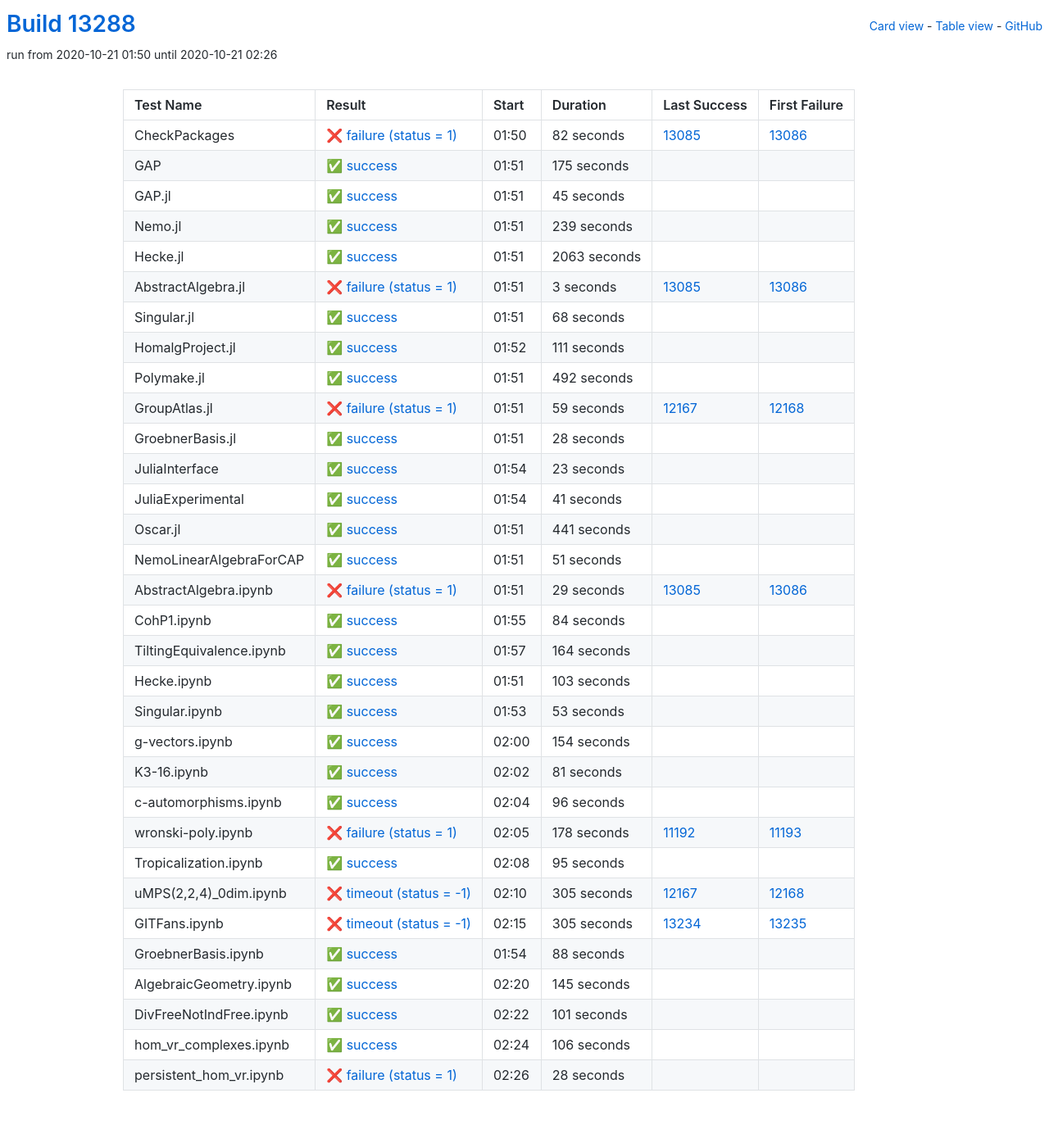
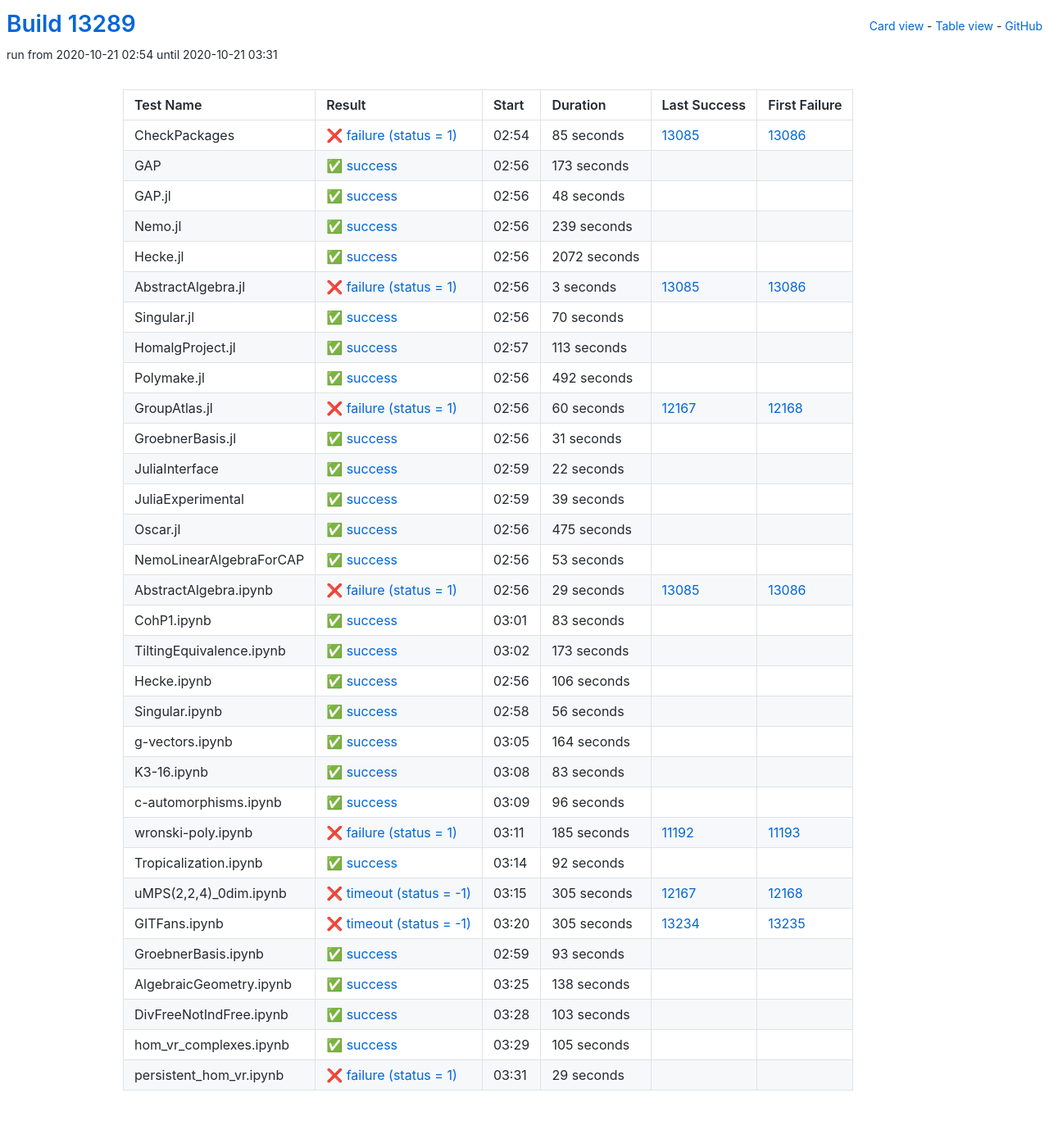
Before and after one commit to oscar-system/oscar-ci-status, a Jekyll site: the page built from table.html, in a window 1280 px wide. Shown: the whole page at 82% size. Built offline with Jekyll 4.4.1, drawn with Linux system fonts in a browser that asks for light colours.

Commit message:
Build #13289

```diff
--- a/_data/ci.yml
+++ b/_data/ci.yml
@@ -1,6 +1,6 @@
 ---
-build: 13288
-build_url: https://oscarci.mathematik.uni-kl.de/job/oscar/13288/
+build: 13289
+build_url: https://oscarci.mathematik.uni-kl.de/job/oscar/13289/
 job: oscar
 organization: oscar-system
 repo: oscar-ci-status
@@ -8,44 +8,44 @@
 tests:
 - name: CheckPackages
   id: checkpackages
-  log: https://oscarci.mathematik.uni-kl.de/job/oscar/13288/artifact/logs/build-13288/CheckPackages.log
-  start: 2020-10-21 01:50
+  log: https://oscarci.mathematik.uni-kl.de/job/oscar/13289/artifact/logs/build-13289/CheckPackages.log
+  start: 2020-10-21 02:54
   success: false
   exitcode: 1
   status: failure
-  duration: 82
+  duration: 85
   last_success: 13085
   last_success_url: https://oscarci.mathematik.uni-kl.de/job/oscar/13085/
   first_failure: 13086
   first_failure_url: https://oscarci.mathematik.uni-kl.de/job/oscar/13086/
 - name: GAP
   id: gap
-  log: https://oscarci.mathematik.uni-kl.de/job/oscar/13288/artifact/logs/build-13288/GAP.log
-  start: 2020-10-21 01:51
+  log: https://oscarci.mathematik.uni-kl.de/job/oscar/13289/artifact/logs/build-13289/GAP.log
+  start: 2020-10-21 02:56
   success: true
   exitcode: 0
   status: success
-  duration: 175
+  duration: 173
   last_success: false
   last_success_url:
   first_failure: false
   first_failure_url:
 - name: GAP.jl
   id: gap-jl
-  log: https://oscarci.mathematik.uni-kl.de/job/oscar/13288/artifact/logs/build-13288/GAP.jl.log
-  start: 2020-10-21 01:51
+  log: https://oscarci.mathematik.uni-kl.de/job/oscar/13289/artifact/logs/build-13289/GAP.jl.log
+  start: 2020-10-21 02:56
   success: true
   exitcode: 0
   status: success
-  duration: 45
+  duration: 48
   last_success: false
   last_success_url:
   first_failure: false
   first_failure_url:
 - name: Nemo.jl
   id: nemo-jl
-  log: https://oscarci.mathematik.uni-kl.de/job/oscar/13288/artifact/logs/build-13288/Nemo.jl.log
-  start: 2020-10-21 01:51
+  log: https://oscarci.mathematik.uni-kl.de/job/oscar/13289/artifact/logs/build-13289/Nemo.jl.log
+  start: 2020-10-21 02:56
   success: true
   exitcode: 0
   status: success
@@ -56,20 +56,20 @@
   first_failure_url:
 - name: Hecke.jl
   id: hecke-jl
-  log: https://oscarci.mathematik.uni-kl.de/job/oscar/13288/artifact/logs/build-13288/Hecke.jl.log
-  start: 2020-10-21 01:51
+  log: https://oscarci.mathematik.uni-kl.de/job/oscar/13289/artifact/logs/build-13289/Hecke.jl.log
+  start: 2020-10-21 02:56
   success: true
   exitcode: 0
   status: success
-  duration: 2063
+  duration: 2072
   last_success: false
   last_success_url:
   first_failure: false
   first_failure_url:
 - name: AbstractAlgebra.jl
   id: abstractalgebra-jl
-  log: https://oscarci.mathematik.uni-kl.de/job/oscar/13288/artifact/logs/build-13288/AbstractAlgebra.jl.log
-  start: 2020-10-21 01:51
+  log: https://oscarci.mathematik.uni-kl.de/job/oscar/13289/artifact/logs/build-13289/AbstractAlgebra.jl.log
+  start: 2020-10-21 02:56
   success: false
   exitcode: 1
   status: failure
@@ -80,32 +80,32 @@
   first_failure_url: https://oscarci.mathematik.uni-kl.de/job/oscar/13086/
 - name: Singular.jl
   id: singular-jl
-  log: https://oscarci.mathematik.uni-kl.de/job/oscar/13288/artifact/logs/build-13288/Singular.jl.log
-  start: 2020-10-21 01:51
+  log: https://oscarci.mathematik.uni-kl.de/job/oscar/13289/artifact/logs/build-13289/Singular.jl.log
+  start: 2020-10-21 02:56
   success: true
   exitcode: 0
   status: success
-  duration: 68
+  duration: 70
   last_success: false
   last_success_url:
   first_failure: false
   first_failure_url:
 - name: HomalgProject.jl
   id: homalgproject-jl
-  log: https://oscarci.mathematik.uni-kl.de/job/oscar/13288/artifact/logs/build-13288/HomalgProject.jl.log
-  start: 2020-10-21 01:52
+  log: https://oscarci.mathematik.uni-kl.de/job/oscar/13289/artifact/logs/build-13289/HomalgProject.jl.log
+  start: 2020-10-21 02:57
   success: true
   exitcode: 0
   status: success
-  duration: 111
+  duration: 113
   last_success: false
   last_success_url:
   first_failure: false
   first_failure_url:
 - name: Polymake.jl
   id: polymake-jl
-  log: https://oscarci.mathematik.uni-kl.de/job/oscar/13288/artifact/logs/build-13288/Polymake.jl.log
-  start: 2020-10-21 01:51
+  log: https://oscarci.mathematik.uni-kl.de/job/oscar/13289/artifact/logs/build-13289/Polymake.jl.log
+  start: 2020-10-21 02:56
   success: true
   exitcode: 0
   status: success
@@ -116,80 +116,80 @@
   first_failure_url:
 - name: GroupAtlas.jl
   id: groupatlas-jl
-  log: https://oscarci.mathematik.uni-kl.de/job/oscar/13288/artifact/logs/build-13288/GroupAtlas.jl.log
-  start: 2020-10-21 01:51
+  log: https://oscarci.mathematik.uni-kl.de/job/oscar/13289/artifact/logs/build-13289/GroupAtlas.jl.log
+  start: 2020-10-21 02:56
   success: false
   exitcode: 1
   status: failure
-  duration: 59
+  duration: 60
   last_success: 12167
   last_success_url: https://oscarci.mathematik.uni-kl.de/job/oscar/12167/
   first_failure: 12168
   first_failure_url: https://oscarci.mathematik.uni-kl.de/job/oscar/12168/
 - name: GroebnerBasis.jl
   id: groebnerbasis-jl
-  log: https://oscarci.mathematik.uni-kl.de/job/oscar/13288/artifact/logs/build-13288/GroebnerBasis.jl.log
-  start: 2020-10-21 01:51
+  log: https://oscarci.mathematik.uni-kl.de/job/oscar/13289/artifact/logs/build-13289/GroebnerBasis.jl.log
+  start: 2020-10-21 02:56
   success: true
   exitcode: 0
   status: success
-  duration: 28
+  duration: 31
   last_success: false
   last_success_url:
   first_failure: false
   first_failure_url:
 - name: JuliaInterface
   id: juliainterface
-  log: https://oscarci.mathematik.uni-kl.de/job/oscar/13288/artifact/logs/build-13288/JuliaInterface.log
-  start: 2020-10-21 01:54
+  log: https://oscarci.mathematik.uni-kl.de/job/oscar/13289/artifact/logs/build-13289/JuliaInterface.log
+  start: 2020-10-21 02:59
   success: true
   exitcode: 0
   status: success
-  duration: 23
+  duration: 22
   last_success: false
   last_success_url:
   first_failure: false
   first_failure_url:
 - name: JuliaExperimental
   id: juliaexperimental
-  log: https://oscarci.mathematik.uni-kl.de/job/oscar/13288/artifact/logs/build-13288/JuliaExperimental.log
-  start: 2020-10-21 01:54
+  log: https://oscarci.mathematik.uni-kl.de/job/oscar/13289/artifact/logs/build-13289/JuliaExperimental.log
+  start: 2020-10-21 02:59
   success: true
   exitcode: 0
   status: success
-  duration: 41
+  duration: 39
   last_success: false
   last_success_url:
   first_failure: false
   first_failure_url:
 - name: Oscar.jl
   id: oscar-jl
-  log: https://oscarci.mathematik.uni-kl.de/job/oscar/13288/artifact/logs/build-13288/Oscar.jl.log
-  start: 2020-10-21 01:51
+  log: https://oscarci.mathematik.uni-kl.de/job/oscar/13289/artifact/logs/build-13289/Oscar.jl.log
+  start: 2020-10-21 02:56
   success: true
   exitcode: 0
   status: success
-  duration: 441
+  duration: 475
   last_success: false
   last_success_url:
   first_failure: false
   first_failure_url:
 - name: NemoLinearAlgebraForCAP
   id: nemolinearalgebraforcap
-  log: https://oscarci.mathematik.uni-kl.de/job/oscar/13288/artifact/logs/build-13288/NemoLinearAlgebraForCAP.log
-  start: 2020-10-21 01:51
+  log: https://oscarci.mathematik.uni-kl.de/job/oscar/13289/artifact/logs/build-13289/NemoLinearAlgebraForCAP.log
+  start: 2020-10-21 02:56
   success: true
   exitcode: 0
   status: success
-  duration: 51
+  duration: 53
   last_success: false
   last_success_url:
   first_failure: false
   first_failure_url:
 - name: AbstractAlgebra.ipynb
   id: abstractalgebra-ipynb
-  log: https://oscarci.mathematik.uni-kl.de/job/oscar/13288/artifact/logs/build-13288/AbstractAlgebra.ipynb.log
-  start: 2020-10-21 01:51
+  log: https://oscarci.mathematik.uni-kl.de/job/oscar/13289/artifact/logs/build-13289/AbstractAlgebra.ipynb.log
+  start: 2020-10-21 02:56
   success: false
   exitcode: 1
   status: failure
@@ -200,20 +200,56 @@
   first_failure_url: https://oscarci.mathematik.uni-kl.de/job/oscar/13086/
 - name: CohP1.ipynb
   id: cohp1-ipynb
-  log: https://oscarci.mathematik.uni-kl.de/job/oscar/13288/artifact/logs/build-13288/CohP1.ipynb.log
-  start: 2020-10-21 01:55
+  log: https://oscarci.mathematik.uni-kl.de/job/oscar/13289/artifact/logs/build-13289/CohP1.ipynb.log
+  start: 2020-10-21 03:01
   success: true
   exitcode: 0
   status: success
-  duration: 84
+  duration: 83
   last_success: false
   last_success_url:
   first_failure: false
   first_failure_url:
 - name: TiltingEquivalence.ipynb
   id: tiltingequivalence-ipynb
-  log: https://oscarci.mathematik.uni-kl.de/job/oscar/13288/artifact/logs/build-13288/TiltingEquivalence.ipynb.log
-  start: 2020-10-21 01:57
+  log: https://oscarci.mathematik.uni-kl.de/job/oscar/13289/artifact/logs/build-13289/TiltingEquivalence.ipynb.log
+  start: 2020-10-21 03:02
+  success: true
+  exitcode: 0
+  status: success
+  duration: 173
+  last_success: false
+  last_success_url:
+  first_failure: false
+  first_failure_url:
+- name: Hecke.ipynb
+  id: hecke-ipynb
+  log: https://oscarci.mathematik.uni-kl.de/job/oscar/13289/artifact/logs/build-13289/Hecke.ipynb.log
+  start: 2020-10-21 02:56
+  success: true
+  exitcode: 0
+  status: success
+  duration: 106
+  last_success: false
+  last_success_url:
+  first_failure: false
+  first_failure_url:
+- name: Singular.ipynb
+  id: singular-ipynb
+  log: https://oscarci.mathematik.uni-kl.de/job/oscar/13289/artifact/logs/build-13289/Singular.ipynb.log
+  start: 2020-10-21 02:58
+  success: true
+  exitcode: 0
+  status: success
+  duration: 56
+  last_success: false
+  last_success_url:
+  first_failure: false
+  first_failure_url:
+- name: g-vectors.ipynb
+  id: g-vectors-ipynb
+  log: https://oscarci.mathematik.uni-kl.de/job/oscar/13289/artifact/logs/build-13289/g-vectors.ipynb.log
+  start: 2020-10-21 03:05
   success: true
   exitcode: 0
   status: success
@@ -222,58 +258,22 @@
   last_success_url:
   first_failure: false
   first_failure_url:
-- name: Hecke.ipynb
-  id: hecke-ipynb
-  log: https://oscarci.mathematik.uni-kl.de/job/oscar/13288/artifact/logs/build-13288/Hecke.ipynb.log
-  start: 2020-10-21 01:51
+- name: K3-16.ipynb
+  id: k3-16-ipynb
+  log: https://oscarci.mathematik.uni-kl.de/job/oscar/13289/artifact/logs/build-13289/K3-16.ipynb.log
+  start: 2020-10-21 03:08
   success: true
   exitcode: 0
   status: success
-  duration: 103
-  last_success: false
-  last_success_url:
-  first_failure: false
-  first_failure_url:
-- name: Singular.ipynb
-  id: singular-ipynb
-  log: https://oscarci.mathematik.uni-kl.de/job/oscar/13288/artifact/logs/build-13288/Singular.ipynb.log
-  start: 2020-10-21 01:53
-  success: true
-  exitcode: 0
-  status: success
-  duration: 53
-  last_success: false
-  last_success_url:
-  first_failure: false
-  first_failure_url:
-- name: g-vectors.ipynb
-  id: g-vectors-ipynb
-  log: https://oscarci.mathematik.uni-kl.de/job/oscar/13288/artifact/logs/build-13288/g-vectors.ipynb.log
-  start: 2020-10-21 02:00
-  success: true
-  exitcode: 0
-  status: success
-  duration: 154
-  last_success: false
-  last_success_url:
-  first_failure: false
-  first_failure_url:
-- name: K3-16.ipynb
-  id: k3-16-ipynb
-  log: https://oscarci.mathematik.uni-kl.de/job/oscar/13288/artifact/logs/build-13288/K3-16.ipynb.log
-  start: 2020-10-21 02:02
-  success: true
-  exitcode: 0
-  status: success
-  duration: 81
+  duration: 83
   last_success: false
   last_success_url:
   first_failure: false
   first_failure_url:
 - name: c-automorphisms.ipynb
   id: c-automorphisms-ipynb
-  log: https://oscarci.mathematik.uni-kl.de/job/oscar/13288/artifact/logs/build-13288/c-automorphisms.ipynb.log
-  start: 2020-10-21 02:04
+  log: https://oscarci.mathematik.uni-kl.de/job/oscar/13289/artifact/logs/build-13289/c-automorphisms.ipynb.log
+  start: 2020-10-21 03:09
   success: true
   exitcode: 0
   status: success
@@ -284,32 +284,32 @@
   first_failure_url:
 - name: wronski-poly.ipynb
   id: wronski-poly-ipynb
-  log: https://oscarci.mathematik.uni-kl.de/job/oscar/13288/artifact/logs/build-13288/wronski-poly.ipynb.log
-  start: 2020-10-21 02:05
+  log: https://oscarci.mathematik.uni-kl.de/job/oscar/13289/artifact/logs/build-13289/wronski-poly.ipynb.log
+  start: 2020-10-21 03:11
   success: false
   exitcode: 1
   status: failure
-  duration: 178
+  duration: 185
   last_success: 11192
   last_success_url: https://oscarci.mathematik.uni-kl.de/job/oscar/11192/
   first_failure: 11193
   first_failure_url: https://oscarci.mathematik.uni-kl.de/job/oscar/11193/
 - name: Tropicalization.ipynb
   id: tropicalization-ipynb
-  log: https://oscarci.mathematik.uni-kl.de/job/oscar/13288/artifact/logs/build-13288/Tropicalization.ipynb.log
-  start: 2020-10-21 02:08
+  log: https://oscarci.mathematik.uni-kl.de/job/oscar/13289/artifact/logs/build-13289/Tropicalization.ipynb.log
+  start: 2020-10-21 03:14
   success: true
   exitcode: 0
   status: success
-  duration: 95
+  duration: 92
   last_success: false
   last_success_url:
   first_failure: false
   first_failure_url:
 - name: uMPS(2,2,4)_0dim.ipynb
   id: umps-2-2-4-0dim-ipynb
-  log: https://oscarci.mathematik.uni-kl.de/job/oscar/13288/artifact/logs/build-13288/uMPS-2-2-4-_0dim.ipynb.log
-  start: 2020-10-21 02:10
+  log: https://oscarci.mathematik.uni-kl.de/job/oscar/13289/artifact/logs/build-13289/uMPS-2-2-4-_0dim.ipynb.log
+  start: 2020-10-21 03:15
   success: false
   exitcode: -1
   status: timeout
@@ -320,8 +320,8 @@
   first_failure_url: https://oscarci.mathematik.uni-kl.de/job/oscar/12168/
 - name: GITFans.ipynb
   id: gitfans-ipynb
-  log: https://oscarci.mathematik.uni-kl.de/job/oscar/13288/artifact/logs/build-13288/GITFans.ipynb.log
-  start: 2020-10-21 02:15
+  log: https://oscarci.mathematik.uni-kl.de/job/oscar/13289/artifact/logs/build-13289/GITFans.ipynb.log
+  start: 2020-10-21 03:20
   success: false
   exitcode: -1
   status: timeout
@@ -332,60 +332,60 @@
   first_failure_url: https://oscarci.mathematik.uni-kl.de/job/oscar/13235/
 - name: GroebnerBasis.ipynb
   id: groebnerbasis-ipynb
-  log: https://oscarci.mathematik.uni-kl.de/job/oscar/13288/artifact/logs/build-13288/GroebnerBasis.ipynb.log
-  start: 2020-10-21 01:54
+  log: https://oscarci.mathematik.uni-kl.de/job/oscar/13289/artifact/logs/build-13289/GroebnerBasis.ipynb.log
+  start: 2020-10-21 02:59
   success: true
   exitcode: 0
   status: success
-  duration: 88
+  duration: 93
   last_success: false
   last_success_url:
   first_failure: false
   first_failure_url:
 - name: AlgebraicGeometry.ipynb
   id: algebraicgeometry-ipynb
-  log: https://oscarci.mathematik.uni-kl.de/job/oscar/13288/artifact/logs/build-13288/AlgebraicGeometry.ipynb.log
-  start: 2020-10-21 02:20
+  log: https://oscarci.mathematik.uni-kl.de/job/oscar/13289/artifact/logs/build-13289/AlgebraicGeometry.ipynb.log
+  start: 2020-10-21 03:25
   success: true
   exitcode: 0
   status: success
-  duration: 145
+  duration: 138
   last_success: false
   last_success_url:
   first_failure: false
   first_failure_url:
 - name: DivFreeNotIndFree.ipynb
   id: divfreenotindfree-ipynb
-  log: https://oscarci.mathematik.uni-kl.de/job/oscar/13288/artifact/logs/build-13288/DivFreeNotIndFree.ipynb.log
-  start: 2020-10-21 02:22
+  log: https://oscarci.mathematik.uni-kl.de/job/oscar/13289/artifact/logs/build-13289/DivFreeNotIndFree.ipynb.log
+  start: 2020-10-21 03:28
   success: true
   exitcode: 0
   status: success
-  duration: 101
+  duration: 103
   last_success: false
   last_success_url:
   first_failure: false
   first_failure_url:
 - name: hom_vr_complexes.ipynb
   id: hom-vr-complexes-ipynb
-  log: https://oscarci.mathematik.uni-kl.de/job/oscar/13288/artifact/logs/build-13288/hom_vr_complexes.ipynb.log
-  start: 2020-10-21 02:24
+  log: https://oscarci.mathematik.uni-kl.de/job/oscar/13289/artifact/logs/build-13289/hom_vr_complexes.ipynb.log
+  start: 2020-10-21 03:29
   success: true
   exitcode: 0
   status: success
-  duration: 106
+  duration: 105
   last_success: false
   last_success_url:
   first_failure: false
   first_failure_url:
 - name: persistent_hom_vr.ipynb
   id: persistent-hom-vr-ipynb
-  log: https://oscarci.mathematik.uni-kl.de/job/oscar/13288/artifact/logs/build-13288/persistent_hom_vr.ipynb.log
-  start: 2020-10-21 02:26
+  log: https://oscarci.mathematik.uni-kl.de/job/oscar/13289/artifact/logs/build-13289/persistent_hom_vr.ipynb.log
+  start: 2020-10-21 03:31
   success: false
   exitcode: 1
   status: failure
-  duration: 28
+  duration: 29
   last_success: false
   last_success_url:
   first_failure: false
```
Also changed, not shown: README.md.
